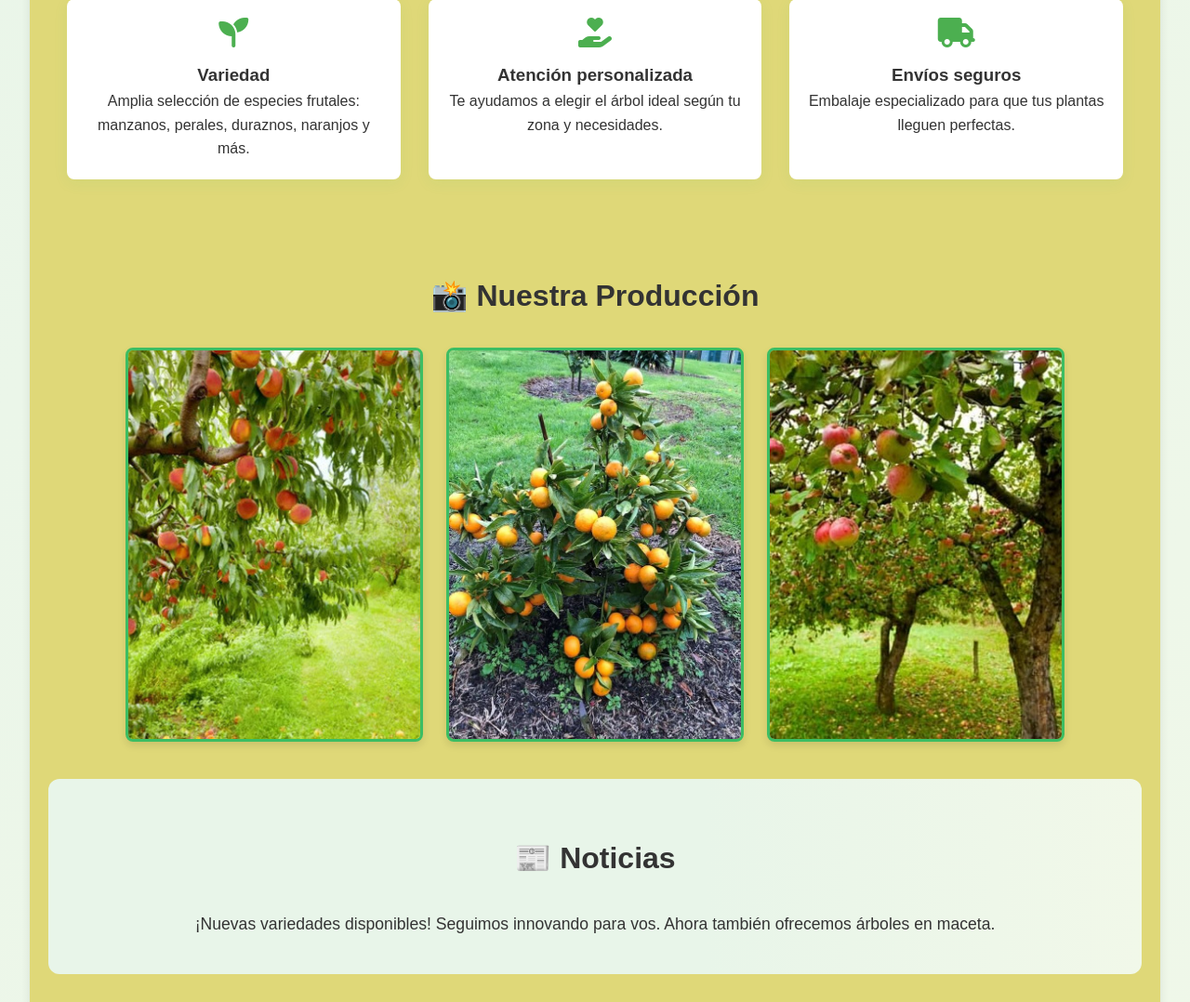
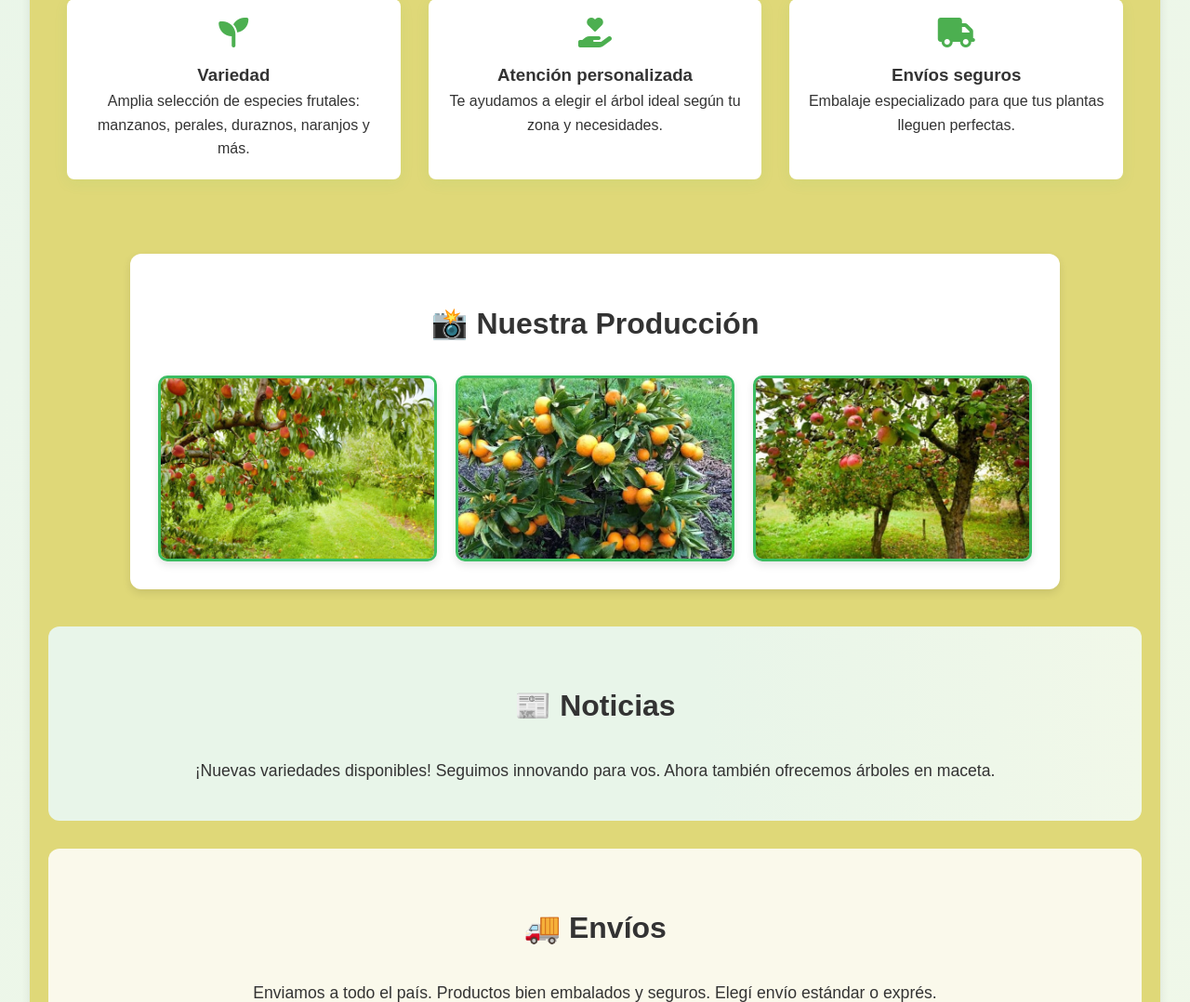
Before and after one commit to LuigiMarconiFavini/TPI_PROG2, a Flask app: page / in a window 1280 px wide. Shown: the part 974-2052 px from the top of the page at 93% size. Run offline with Flask 3, Linux system fonts and the light colour scheme.

Commit message:
Ultimos detalles

```diff
--- a/static/css/style.css
+++ b/static/css/style.css
@@ -1,4 +1,3 @@
-
 /* === RESET BÁSICO === */
 /*
  * Reinicia los márgenes y paddings predeterminados de los navegadores para todos los elementos.
@@ -909,6 +908,37 @@ select:focus {
     flex-grow: 1; /* Permite que las imágenes crezcan para llenar el espacio */
 }
 
+.seccion.galeria {
+  max-width: 1000px;
+  margin: 40px auto;
+  padding: 30px;
+  background-color: #ffffff;
+  border-radius: 12px;
+  box-shadow: 0 4px 10px rgba(0, 0, 0, 0.1);
+  text-align: center;
+}
+
+.galeria-imagenes {
+  display: grid;
+  grid-template-columns: repeat(auto-fit, minmax(250px, 1fr));
+  gap: 20px;
+}
+
+.galeria-imagenes img {
+  width: 100%;
+  height: 200px; /* o el alto que quieras uniforme */
+  object-fit: cover; /* recorta la imagen si no encaja perfectamente */
+  border: 3px solid #3cbd63;
+  border-radius: 10px;
+  box-shadow: 0 4px 8px rgba(0, 0, 0, 0.1);
+  transition: transform 0.3s ease, box-shadow 0.3s ease;
+}
+
+.galeria-imagenes img:hover {
+  transform: scale(1.05);
+  box-shadow: 0 6px 16px rgba(0, 0, 0, 0.2);
+}
+
 /* --- Sección final de "Call to Action" (CTA) --- */
 /* Estilos generales de la sección CTA */
 .cta {
--- a/templates/index.html
+++ b/templates/index.html
@@ -102,12 +102,13 @@
       </section>
       <section class="seccion galeria">
         <h2>📸 Nuestra Producción</h2>
-        <div class="galeria-imagenes" style="gap:25px;">
-          <img src="{{ url_for('static', filename='img/durazno_arbol.jpg') }}" alt="Plantación de duraznos" style="max-width:320px; border:3px solid #3cbd63;"/>
-          <img src="{{ url_for('static', filename='img/mandarina_arbol.jpg') }}" alt="Plantación de mandarinas" style="max-width:320px; border:3px solid #3cbd63;"/>
-          <img src="{{ url_for('static', filename='img/manzana_arbol.jpg') }}" alt="Plantación de manzanas" style="max-width:320px; border:3px solid #3cbd63;"/>
+        <div class="galeria-imagenes">
+          <img src="{{ url_for('static', filename='img/durazno_arbol.jpg') }}" alt="Plantación de duraznos" />
+          <img src="{{ url_for('static', filename='img/mandarina_arbol.jpg') }}" alt="Plantación de mandarinas" />
+          <img src="{{ url_for('static', filename='img/manzana_arbol.jpg') }}" alt="Plantación de manzanas" />
         </div>
       </section>
+
       <section class="seccion noticias container-noticias" style="background:linear-gradient(90deg,#e8f5e9 60%,#f1f8e9 100%); border-radius:12px; margin-bottom:30px;">
         <h2>📰 Noticias</h2>
         <p style="font-size:1.1rem;">¡Nuevas variedades disponibles! Seguimos innovando para vos. Ahora también ofrecemos árboles en maceta.</p>
```
